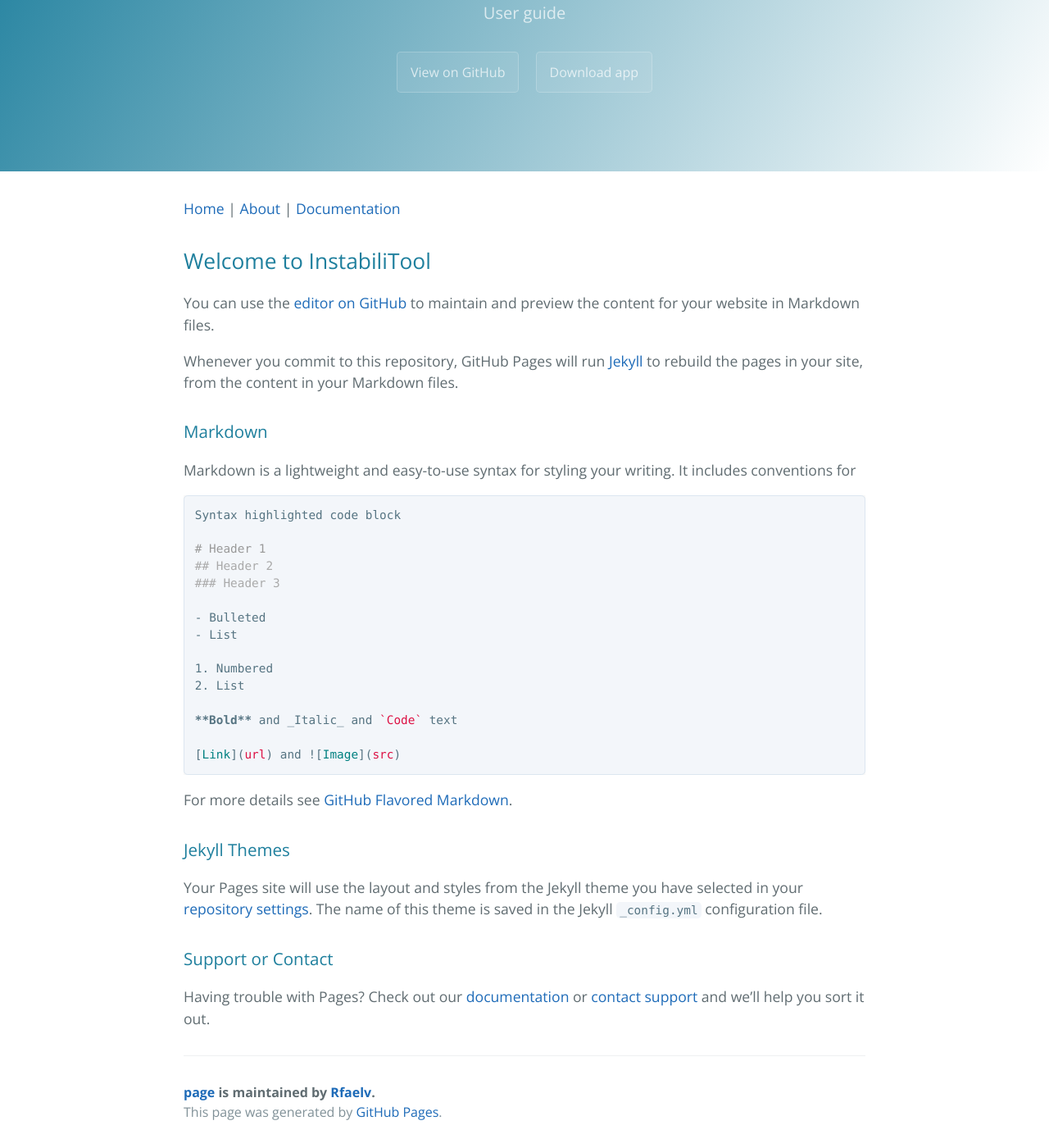
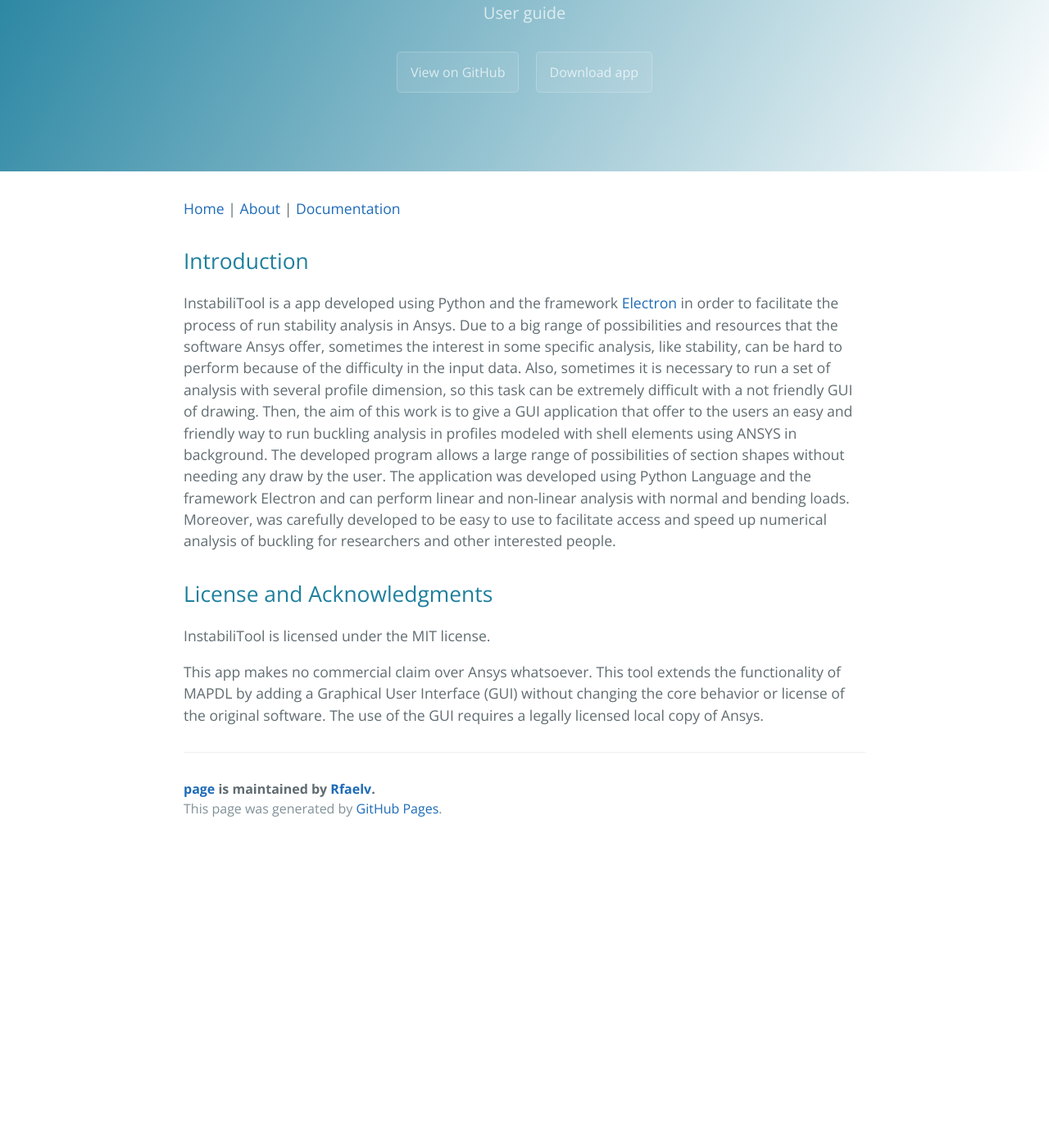
Before and after one commit to Rfaelv/page, a Jekyll site: the page built from index.md, in a window 1280 px wide and 1400 px high, scrolled down 174 px. Shown: the whole window at 82% size. Built offline with Jekyll 4.4.1, drawn with Linux system fonts in a browser that asks for light colours; our own code applies the rules of GitHub Pages for plain Markdown files; after the commit the page ends 1204 px from its top, so only the background shows below that.

Commit message:
Update index.md

````diff
--- a/index.md
+++ b/index.md
@@ -1,37 +1,10 @@
 [Home](./)  |  [About](./about.html)  |  [Documentation](./documentation.html)
-## Welcome to InstabiliTool
-You can use the [editor on GitHub](https://github.com/Rfaelv/page/edit/gh-pages/index.md) to maintain and preview the content for your website in Markdown files.
+## Introduction
 
-Whenever you commit to this repository, GitHub Pages will run [Jekyll](https://jekyllrb.com/) to rebuild the pages in your site, from the content in your Markdown files.
+InstabiliTool is a app developed using Python and the framework [Electron](https://www.electronjs.org/) in order to facilitate the process of run stability analysis in Ansys. Due to a big range of possibilities and resources that the software Ansys offer, sometimes the interest in some specific analysis, like stability, can be hard to perform because of the difficulty in the input data. Also, sometimes it is necessary to run a set of analysis with several profile dimension, so this task can be extremely difficult with a not friendly GUI of drawing. Then, the aim of this work is to give a GUI application that offer to the users an easy and friendly way to run buckling analysis in profiles modeled with shell elements using ANSYS in background. The developed program allows a large range of possibilities of section shapes without needing any draw by the user. The application was developed using Python Language and the framework Electron and can perform linear and non-linear analysis with normal and bending loads. Moreover, was carefully developed to be easy to use to facilitate access and speed up numerical analysis of buckling for researchers and other interested people.
 
-### Markdown
+## License and Acknowledgments
 
-Markdown is a lightweight and easy-to-use syntax for styling your writing. It includes conventions for
+InstabiliTool is licensed under the MIT license.
 
-```markdown
-Syntax highlighted code block
-
-# Header 1
-## Header 2
-### Header 3
-
-- Bulleted
-- List
-
-1. Numbered
-2. List
-
-**Bold** and _Italic_ and `Code` text
-
-[Link](url) and ![Image](src)
-```
-
-For more details see [GitHub Flavored Markdown](https://guides.github.com/features/mastering-markdown/).
-
-### Jekyll Themes
-
-Your Pages site will use the layout and styles from the Jekyll theme you have selected in your [repository settings](https://github.com/Rfaelv/page/settings/pages). The name of this theme is saved in the Jekyll `_config.yml` configuration file.
-
-### Support or Contact
-
-Having trouble with Pages? Check out our [documentation](https://docs.github.com/categories/github-pages-basics/) or [contact support](https://support.github.com/contact) and we’ll help you sort it out.
+This app makes no commercial claim over Ansys whatsoever. This tool extends the functionality of MAPDL by adding a Graphical User Interface (GUI) without changing the core behavior or license of the original software. The use of the GUI requires a legally licensed local copy of Ansys.
````
